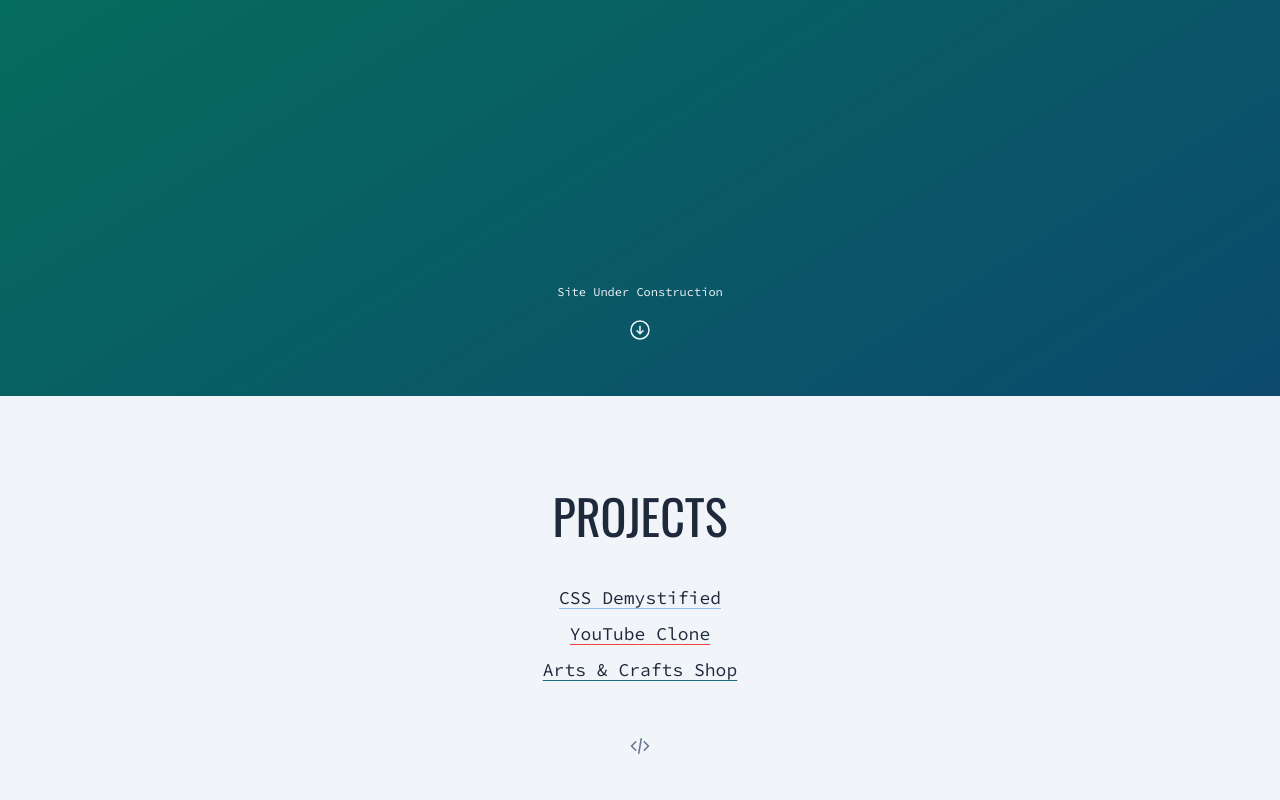
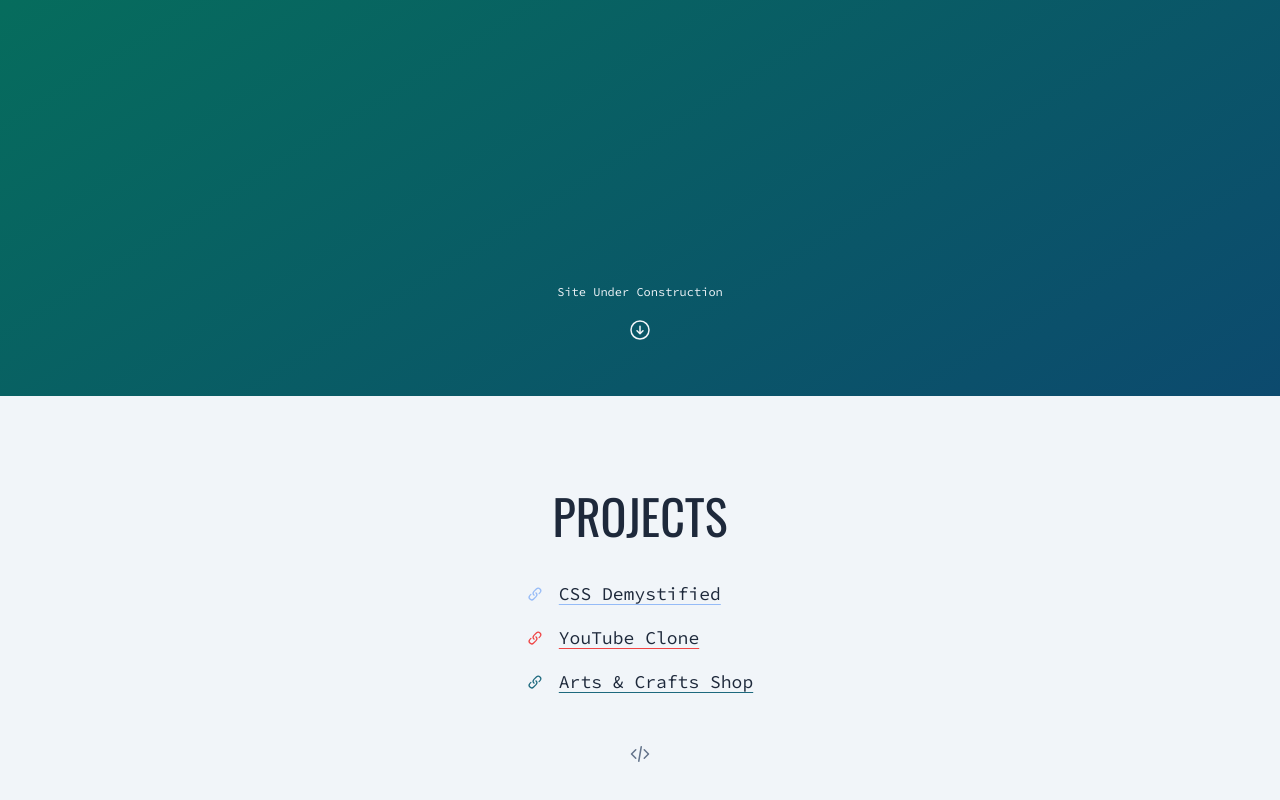
Before and after one commit to kittisiri/kittisiri-com, a plain HTML site: page index.html in a window 1280 px wide. Shown: the part 404-1204 px from the top of the page. Drawn offline with nearby package versions, Linux system fonts and the light colour scheme.

Commit message:
Add files via upload

```diff
--- a/index.html
+++ b/index.html
@@ -31,31 +31,52 @@
 		</header>
 
 		<!-- main -->
-		<main class="mb-8 mt-16 text-center sm:mt-24">
+		<main class="mb-8 mt-16 flex flex-col items-center sm:mt-24">
 			<h2 class="font-oswald text-4xl uppercase sm:text-5xl">Projects</h2>
-			<ul class="mt-6 leading-loose sm:mt-10 sm:text-lg sm:leading-loose">
-				<li>
+			<div class="mt-6 flex flex-col gap-4 sm:mt-10 sm:text-lg">
+				<!-- 1 -->
+				<div class="flex items-center gap-4">
+					<svg xmlns="http://www.w3.org/2000/svg" viewBox="0 0 20 20" fill="currentColor" class="h-4 w-4 text-[#3b82f680]">
+						<path
+							d="M12.232 4.232a2.5 2.5 0 013.536 3.536l-1.225 1.224a.75.75 0 001.061 1.06l1.224-1.224a4 4 0 00-5.656-5.656l-3 3a4 4 0 00.225 5.865.75.75 0 00.977-1.138 2.5 2.5 0 01-.142-3.667l3-3z" />
+						<path
+							d="M11.603 7.963a.75.75 0 00-.977 1.138 2.5 2.5 0 01.142 3.667l-3 3a2.5 2.5 0 01-3.536-3.536l1.225-1.224a.75.75 0 00-1.061-1.06l-1.224 1.224a4 4 0 105.656 5.656l3-3a4 4 0 00-.225-5.865z" />
+					</svg>
 					<a
 						href="css-demystified/index.html"
 						class="underline decoration-[#3b82f680] decoration-1 underline-offset-4 transition-all hover:decoration-2 hover:underline-offset-8"
-						>CSS Demystified</a
-					>
-				</li>
-				<li>
+						>CSS Demystified
+					</a>
+				</div>
+				<!-- 2 -->
+				<div class="flex items-center gap-4">
+					<svg xmlns="http://www.w3.org/2000/svg" viewBox="0 0 20 20" fill="currentColor" class="h-4 w-4 text-red-500">
+						<path
+							d="M12.232 4.232a2.5 2.5 0 013.536 3.536l-1.225 1.224a.75.75 0 001.061 1.06l1.224-1.224a4 4 0 00-5.656-5.656l-3 3a4 4 0 00.225 5.865.75.75 0 00.977-1.138 2.5 2.5 0 01-.142-3.667l3-3z" />
+						<path
+							d="M11.603 7.963a.75.75 0 00-.977 1.138 2.5 2.5 0 01.142 3.667l-3 3a2.5 2.5 0 01-3.536-3.536l1.225-1.224a.75.75 0 00-1.061-1.06l-1.224 1.224a4 4 0 105.656 5.656l3-3a4 4 0 00-.225-5.865z" />
+					</svg>
 					<a
 						href="youtube-clone/youtube.html"
 						class="underline decoration-red-500 decoration-1 underline-offset-4 transition-all hover:decoration-2 hover:underline-offset-8"
-						>YouTube Clone</a
-					>
-				</li>
-				<li>
+						>YouTube Clone
+					</a>
+				</div>
+				<!-- 3 -->
+				<div class="flex items-center gap-4">
+					<svg xmlns="http://www.w3.org/2000/svg" viewBox="0 0 20 20" fill="currentColor" class="h-4 w-4 text-[#1d697e]">
+						<path
+							d="M12.232 4.232a2.5 2.5 0 013.536 3.536l-1.225 1.224a.75.75 0 001.061 1.06l1.224-1.224a4 4 0 00-5.656-5.656l-3 3a4 4 0 00.225 5.865.75.75 0 00.977-1.138 2.5 2.5 0 01-.142-3.667l3-3z" />
+						<path
+							d="M11.603 7.963a.75.75 0 00-.977 1.138 2.5 2.5 0 01.142 3.667l-3 3a2.5 2.5 0 01-3.536-3.536l1.225-1.224a.75.75 0 00-1.061-1.06l-1.224 1.224a4 4 0 105.656 5.656l3-3a4 4 0 00-.225-5.865z" />
+					</svg>
 					<a
 						href="dasmoto-shop/dasmoto.html"
 						class="underline decoration-[#1d697e] decoration-1 underline-offset-4 transition-all hover:decoration-2 hover:underline-offset-8"
-						>Arts & Crafts Shop</a
-					>
-				</li>
-			</ul>
+						>Arts & Crafts Shop
+					</a>
+				</div>
+			</div>
 		</main>
 
 		<section class="mb-64 mt-12 flex justify-center text-slate-500">
```
Also changed, not shown: output.css.
